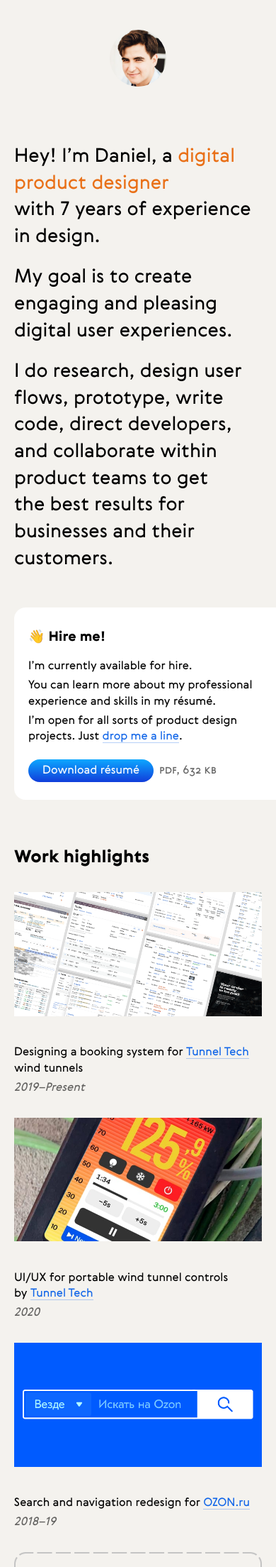
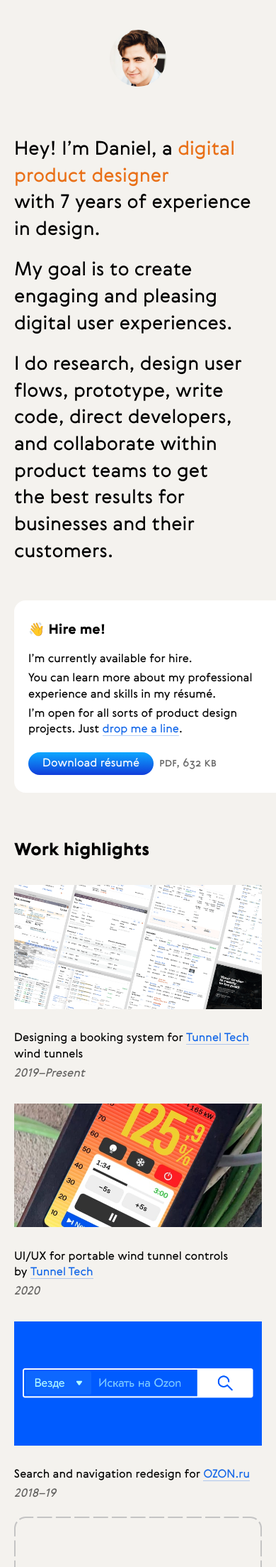
Before and after one commit to danielverdugo/danielverdugo.github.io, a Jekyll site: the page built from index.html, in a window 390 px wide. Shown: the top 2208 px of the page at 71% size. Built offline with Jekyll 4.4.1, drawn with Linux system fonts in a browser that asks for light colours; comment, search, counter and statistics services are not loaded.

Commit message:
Bottom margins on mobile

```diff
--- a/_sass/mobile.scss
+++ b/_sass/mobile.scss
@@ -1,4 +1,4 @@
-@media (max-width: 600px) {
+@media (max-width: $max-width) {
     .emailbox {
         top: 89%;
     }
@@ -13,4 +13,10 @@
         width: 110%;
         border-radius: 1em 0 0 1em;
     }
+    .grid .unit {
+        margin-bottom: 0
+    }
+    .grid {
+        margin-bottom: 0.625em
+    }
 }
```
